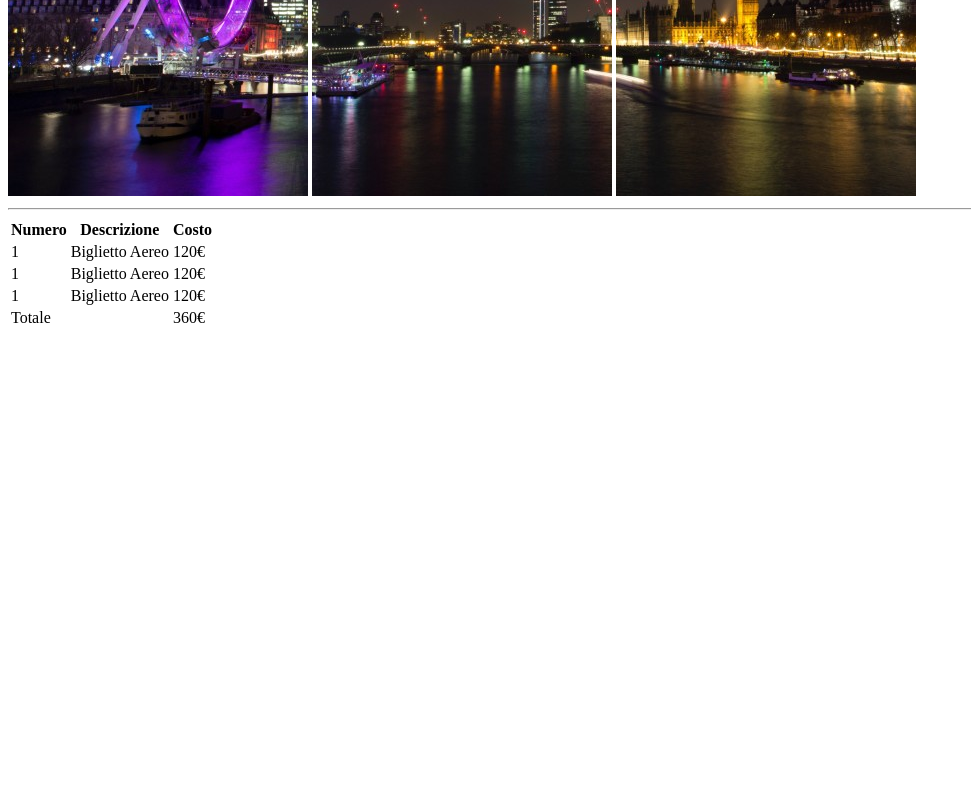
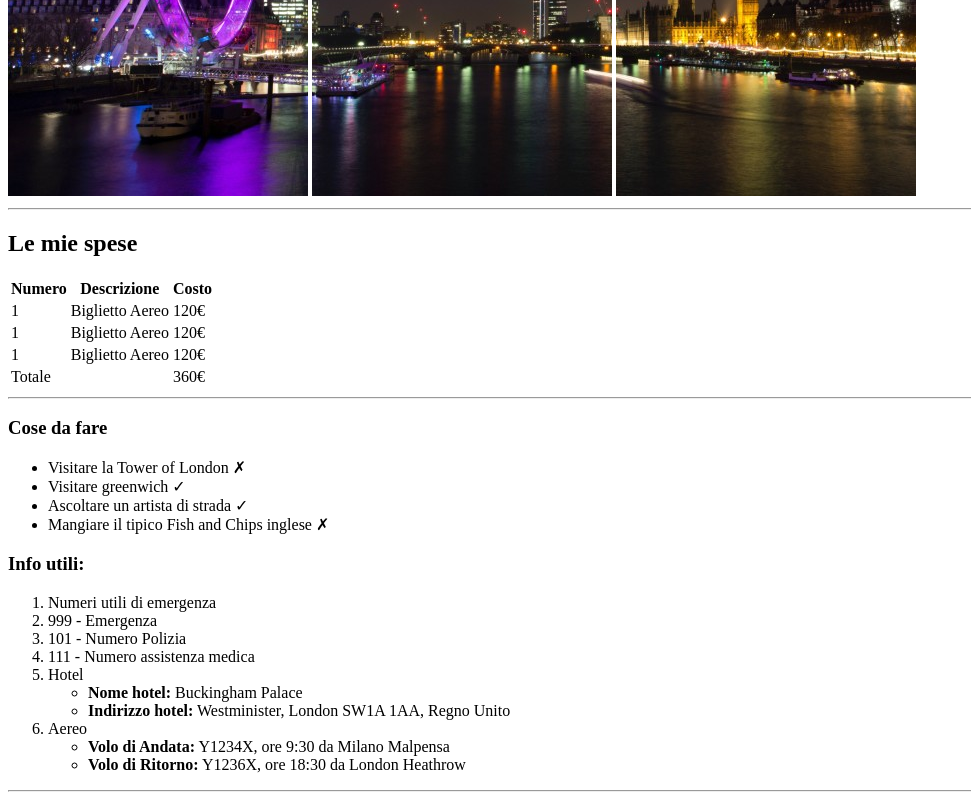
Before and after one commit to lorenzo-de-giorgi/html-london-trip, a plain HTML site: page index.html in a window 1280 px wide. Shown: the part 484-1284 px from the top of the page, without its empty margins (0-971 px from the left). Before the commit the page ends 822 px from the top, so only its background shows below. Drawn offline with Linux system fonts and the light colour scheme.

Commit message:
created info utili section

```diff
--- a/index.html
+++ b/index.html
@@ -18,6 +18,7 @@
     <main>
         <!-- Sezione le mie spese -->
         <section>
+            <h2>Le mie spese</h2>
             <table>
                 <!-- Intestazione della table -->
                 <thead>
@@ -54,7 +55,47 @@
                     </tr>
                 </tbody>
             </table>
+            <hr>
         </section>
+
+        <!-- Sezione Cose da fare -->
+        <section>
+            <h3>Cose da fare</h3>
+            <ul>
+                <li>Visitare la Tower of London &cross;</li>
+                <li>Visitare greenwich &check;</li>
+                <li>Ascoltare un artista di strada &check;</li>
+                <li>Mangiare il tipico Fish and Chips inglese &cross;</li>
+            </ul>
+        </section>
+
+        <!-- Sezione info utili-->
+        <section>
+            <h3>Info utili:</h3>
+            <ol>
+                <li>Numeri utili di emergenza
+                    <un>
+                        <li>999 - Emergenza</li>
+                        <li>101 - Numero Polizia</li>
+                        <li>111 - Numero assistenza medica</li>
+                    </un>
+                </li>
+                <li>Hotel
+                    <ul>
+                        <li><strong>Nome hotel:</strong> Buckingham Palace</li>
+                        <li><strong>Indirizzo hotel:</strong> Westminister, London SW1A 1AA, Regno Unito</li>
+                    </ul>
+                </li>
+                <li>Aereo
+                    <ul>
+                        <li><strong>Volo di Andata:</strong> Y1234X, ore 9:30 da Milano Malpensa</li>
+                        <li><strong>Volo di Ritorno:</strong> Y1236X, ore 18:30 da London Heathrow</li>
+                    </ul>
+                </li>
+            </ol>
+            <hr>
+        </section>
+
     </main>
 
     <footer>
```
